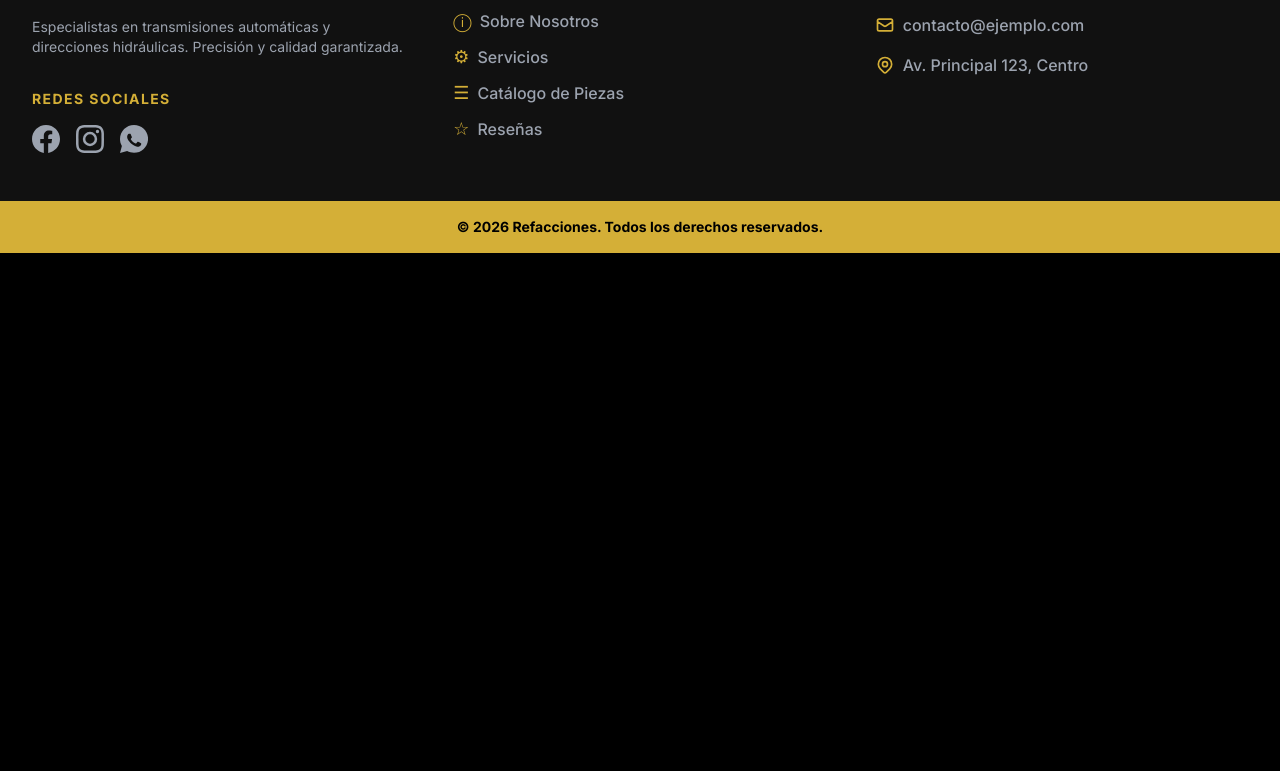
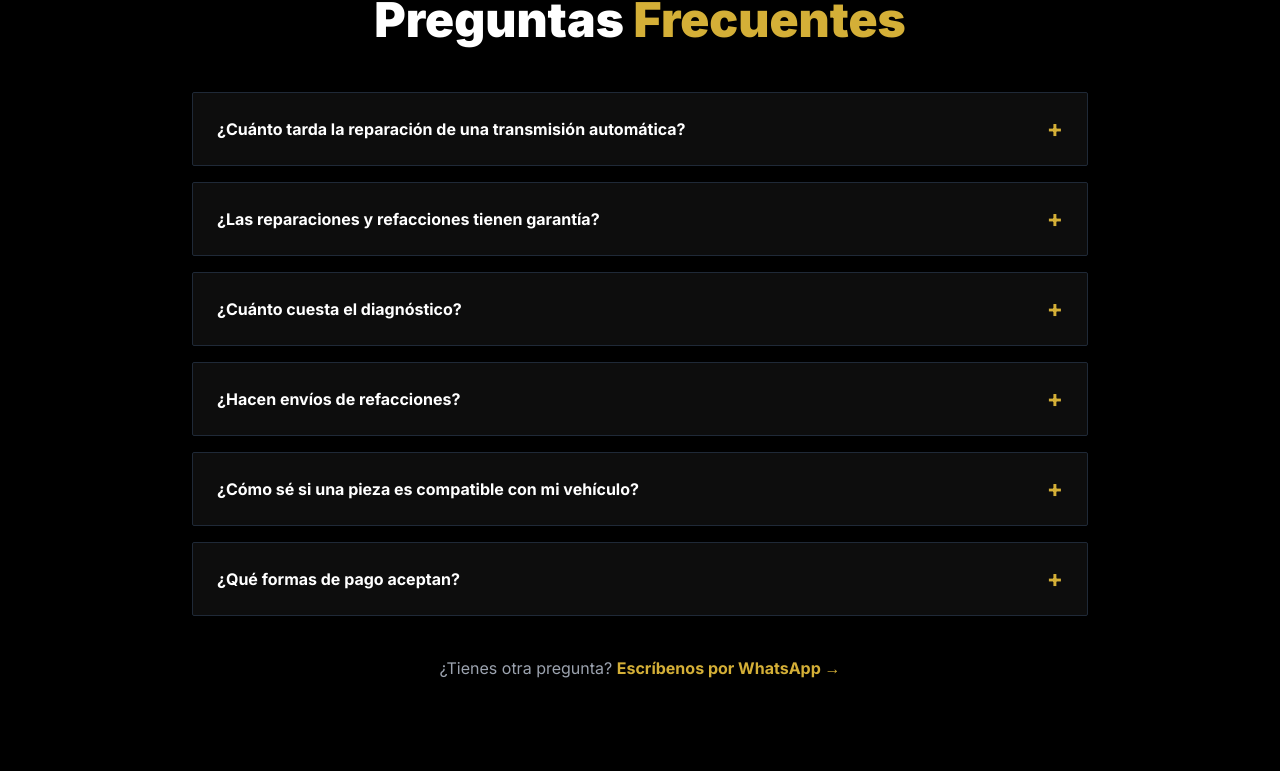
Before and after one commit to jp-software-dev/web-catalog, a React (Vite) app: page / in a window 1280 px wide. Shown: the part 1669-2440 px from the top of the page. Before the commit the page ends 1922 px from the top, so only its background shows below. Built offline with nearby package versions, Linux system fonts and the light colour scheme.

Commit message:
feat(home): add FAQ section with example questions
Native <details> accordions keep it keyboard accessible without extra
state; questions live in src/data/faq.ts for easy editing.

```diff
--- /dev/null
+++ b/src/components/Faq.tsx
@@ -0,0 +1,34 @@
+import { faqs } from '../data/faq';
+import { whatsappLink } from '../data/business';
+
+export default function Faq() {
+  return (
+    <section className="bg-brand-black py-24 px-4 border-b border-gray-900" aria-labelledby="faq-titulo">
+      <div className="max-w-4xl mx-auto">
+        <div className="text-center mb-12 space-y-4">
+          <p className="text-sm font-bold text-brand-gold uppercase tracking-[0.3em]">Resolvemos tus dudas</p>
+          <h2 id="faq-titulo" className="text-4xl md:text-5xl font-black text-white">Preguntas <span className="text-brand-gold">Frecuentes</span></h2>
+        </div>
+
+        <div className="space-y-4">
+          {faqs.map(({ question, answer }) => (
+            <details key={question} className="group bg-brand-card/80 border border-gray-800 rounded-sm open:border-brand-gold transition-colors">
+              <summary className="flex justify-between items-center gap-4 cursor-pointer list-none p-6 text-white font-bold hover:text-brand-gold transition-colors [&::-webkit-details-marker]:hidden">
+                {question}
+                <span className="text-brand-gold text-2xl leading-none transition-transform duration-300 group-open:rotate-45 shrink-0" aria-hidden="true">+</span>
+              </summary>
+              <p className="px-6 pb-6 text-gray-400 leading-relaxed">{answer}</p>
+            </details>
+          ))}
+        </div>
+
+        <p className="text-center text-gray-400 mt-10">
+          ¿Tienes otra pregunta?{' '}
+          <a href={whatsappLink('Hola, tengo una pregunta')} target="_blank" rel="noreferrer" className="text-brand-gold font-bold hover:text-white transition-colors">
+            Escríbenos por WhatsApp →
+          </a>
+        </p>
+      </div>
+    </section>
+  );
+}
--- a/src/components/Home.tsx
+++ b/src/components/Home.tsx
@@ -1,4 +1,5 @@
 import VideoBackground from './VideoBackground';
+import Faq from './Faq';
 import { Link } from 'react-router-dom';
 import homePasion from '../assets/images/home-pasion.jpg';
 import { routes } from '../routes';
@@ -54,6 +55,8 @@ export default function Home() {
           </div>
         </div>
       </div>
+
+      <Faq />
     </div>
   );
 }
--- /dev/null
+++ b/src/data/faq.ts
@@ -0,0 +1,33 @@
+// Preguntas frecuentes (contenido de ejemplo).
+
+export interface FaqItem {
+  question: string;
+  answer: string;
+}
+
+export const faqs: FaqItem[] = [
+  {
+    question: '¿Cuánto tarda la reparación de una transmisión automática?',
+    answer: 'Un diagnóstico computarizado se entrega el mismo día. Una reconstrucción completa suele tomar de 3 a 5 días hábiles, según el modelo y la disponibilidad de piezas.',
+  },
+  {
+    question: '¿Las reparaciones y refacciones tienen garantía?',
+    answer: 'Sí. Todas nuestras reparaciones y refacciones incluyen garantía por escrito. El plazo depende del tipo de servicio y te lo confirmamos en la cotización.',
+  },
+  {
+    question: '¿Cuánto cuesta el diagnóstico?',
+    answer: 'El diagnóstico tiene un costo accesible y se descuenta del total si decides realizar la reparación con nosotros.',
+  },
+  {
+    question: '¿Hacen envíos de refacciones?',
+    answer: 'Sí, enviamos a todo el país por paquetería. Cotiza la pieza por WhatsApp y te confirmamos disponibilidad, costo de envío y tiempo de entrega.',
+  },
+  {
+    question: '¿Cómo sé si una pieza es compatible con mi vehículo?',
+    answer: 'Envíanos por WhatsApp la marca, modelo, año y, si es posible, el número de serie (VIN). Verificamos la compatibilidad antes de confirmar tu pedido.',
+  },
+  {
+    question: '¿Qué formas de pago aceptan?',
+    answer: 'Aceptamos efectivo, transferencia bancaria y tarjetas de débito y crédito.',
+  },
+];
```
